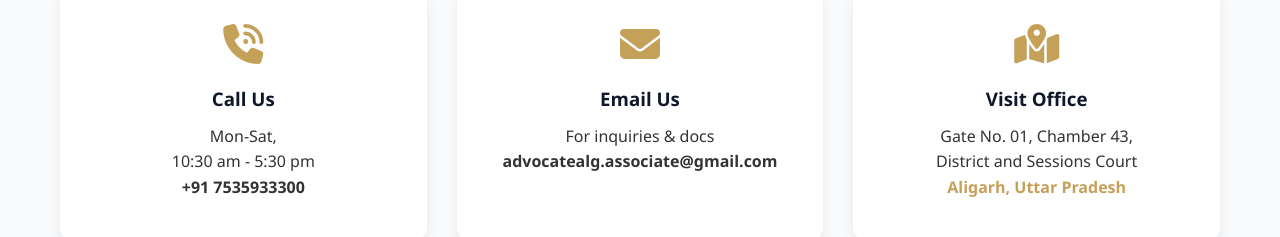
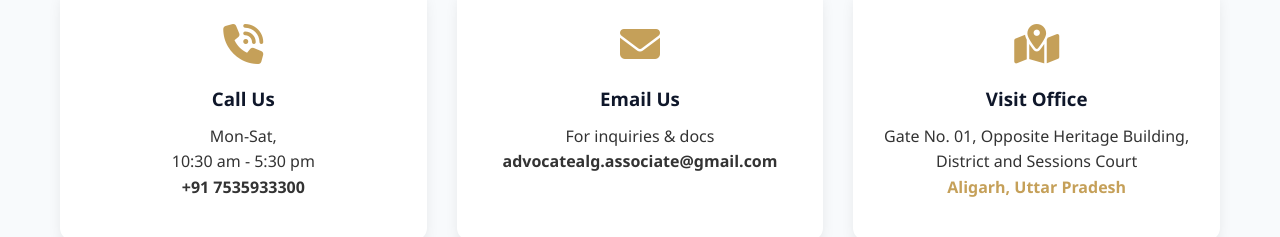
Before and after one commit to PRR4NSHU/advocate_sharma_portfolio, a website: page index.html in a window 1280 px wide. Shown: the part 2340-2577 px from the top of the page. Drawn offline with Linux system fonts and the light colour scheme.

```diff
--- a/index.html
+++ b/index.html
@@ -117,7 +117,7 @@
                     <div class="contact-card">
                         <i class="fas fa-map-marked-alt"></i>
                         <h3>Visit Office</h3>
-                        <p>Gate No. 01, Chamber 43, <br>District and Sessions Court</p>
+                        <p>Gate No. 01, Opposite Heritage Building, <br>District and Sessions Court</p>
                         <p style="font-weight: bold; color: var(--gold);">Aligarh, Uttar Pradesh</p>
                     </div>
                 </div>
```
